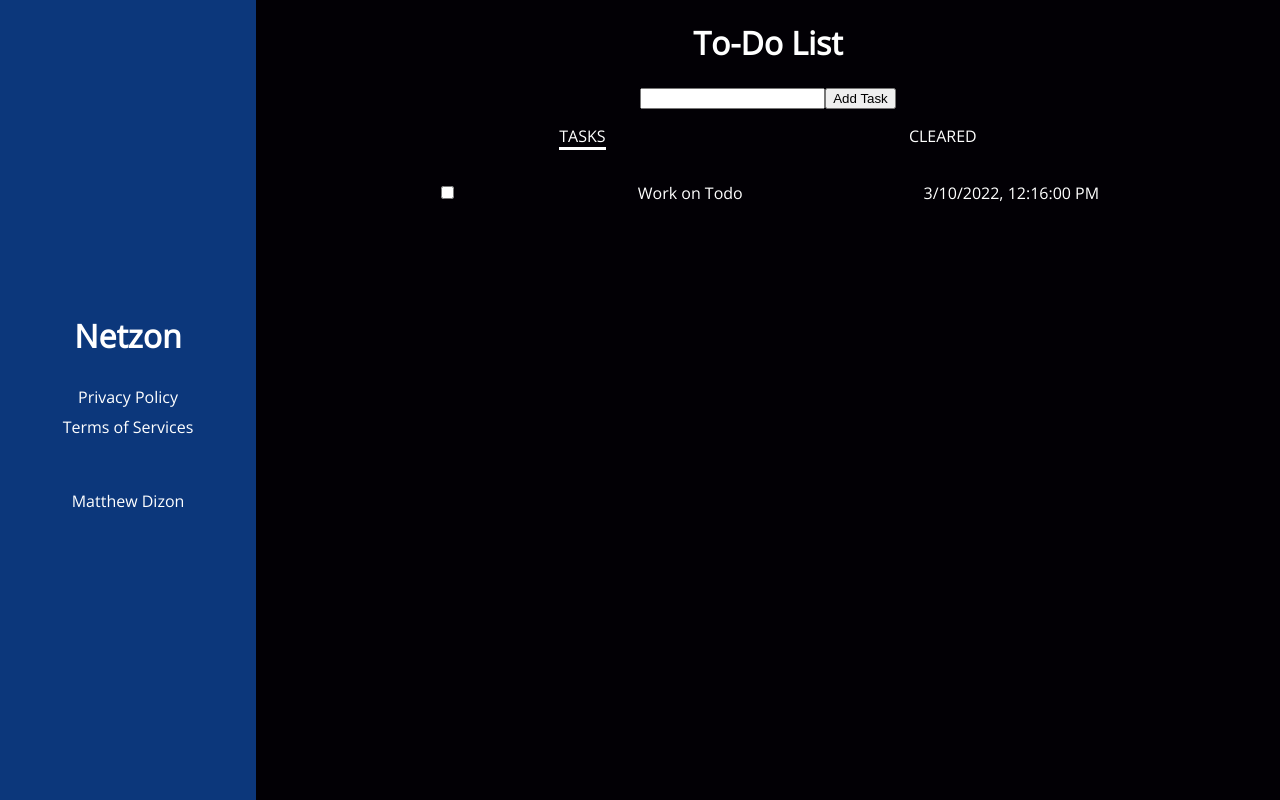
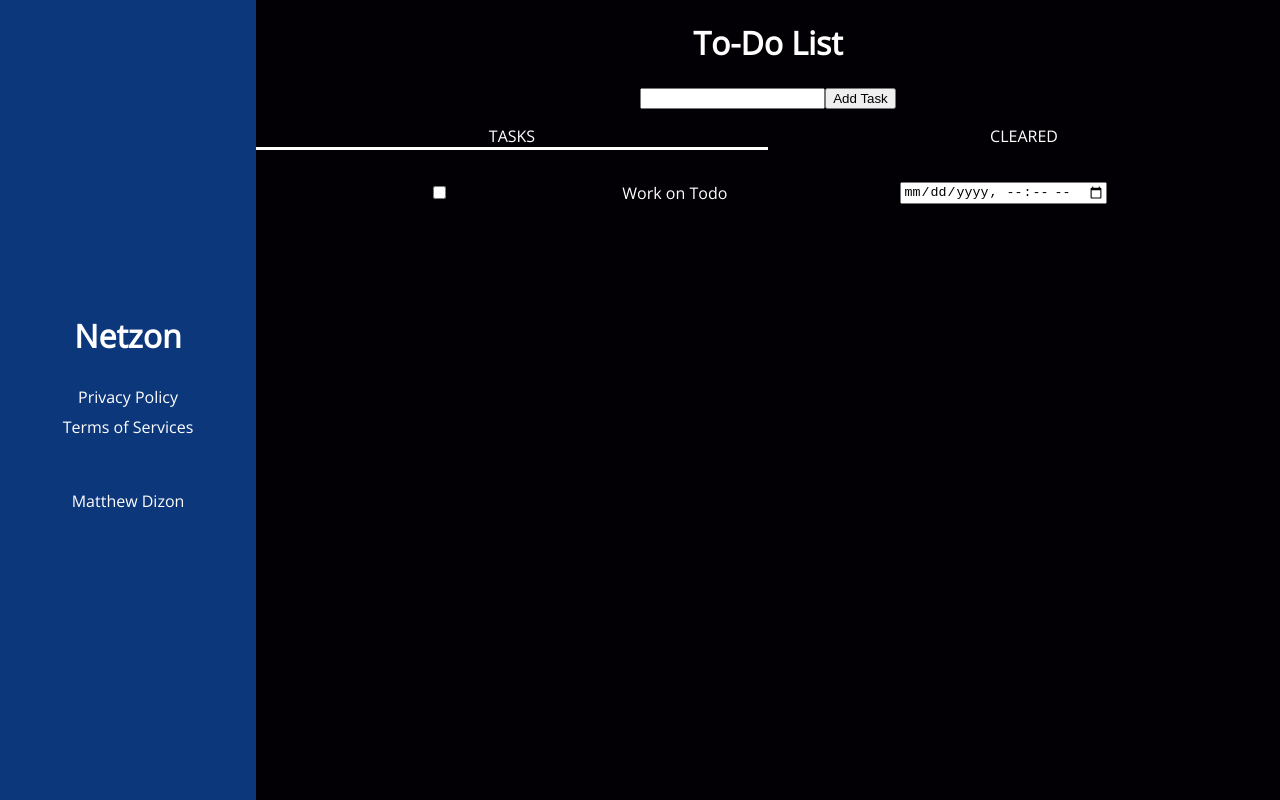
Before and after one commit to matthewdizon/netzon-todo-frontend, a React (Create React App) app: page / in a window 1280 px wide. Built offline with nearby package versions, Linux system fonts and the light colour scheme.

Commit message:
fixed clearing/unclearing bug array index conflict

```diff
--- a/src/App.tsx
+++ b/src/App.tsx
@@ -1,6 +1,7 @@
 import { useState, useEffect } from 'react';
 import './App.css';
 import styled from "styled-components"
+import { createNumericLiteral } from 'typescript';
 
 const TaskBoxContainer = styled.div`
   .taskbox-headers {
@@ -8,9 +9,11 @@ const TaskBoxContainer = styled.div`
     justify-content: space-evenly;
 
     .tab {
+      width: 50%;
       text-transform: uppercase;
 
       :hover{
+        border-bottom: solid 3px white;
         cursor: pointer;
       }
     }
@@ -37,15 +40,18 @@ const defaultTasks = [
     title: "Work on Todo",
     done: false,
     // deadline: new Date(2018, 11, 24, 10, 33, 30, 0),
-    deadline: Date.now(),
+    deadline: new Date(Date.now()).toLocaleString(),
+    date_finished: 0,
   },
 ]
 
 function App() {
 
+
   const [taskInput, setTaskInput] = useState("")
   const [tasks, setTasks] = useState(defaultTasks)
   const [tab, setTab] = useState(0)
+  console.log(tasks)
 
   const saveInput = (e) => {
     setTaskInput(e.target.value)
@@ -63,10 +69,11 @@ function App() {
   };
 
 
-  const setBool = (index) => {
-    console.log(tasks[index])
-    tasks[index].done = !tasks[index].done
-    // tasks[index]
+  const setBool = (title) => {
+    const curr_task = tasks.find(e => {return( e.title === title )})
+    if (curr_task) {
+      curr_task.done = !curr_task.done
+    }
   }
 
   const addTask = () => {
@@ -74,7 +81,8 @@ function App() {
       title: taskInput,
       done: false,
       // deadline: new Date(2018, 11, 24, 10, 33, 30, 0),
-      deadline: Date.now(),
+      deadline: new Date(Date.now()).toLocaleString(),
+      date_finished: Date.now(),
     }
 
     // Add New Task
@@ -88,12 +96,16 @@ function App() {
     console.log("hello")
   }, [tasks])
 
-  const Task = ({index, title, done, deadline}) => {
+  const Task = ({index, title, done, deadline, date_finished}) => {
     return(
       <TaskBox>
-        <input type="checkbox" defaultChecked={done} onChange={() => setBool(index)}/>
+        <input type="checkbox" defaultChecked={done} onChange={() => setBool(title)}/>
         <p>{title}</p>
-        <p>{new Date(deadline).toLocaleString()}</p>
+        {/* <p>{new Date(deadline).toLocaleString()}</p> */}
+        {/* <input type="datetime-local" defaultValue={Date.now()} onChange={e => console.log(e.target.value)}/> */}
+        <input type="datetime-local" value={deadline} onChange={e => console.log(e.target.value)}/>
+        {/* <input type="datetime-local" defaultValue={Date.now()} onChange={e => console.log()}/> */}
+        {done ? (<p>{new Date(date_finished).toLocaleString()}</p>) : null}
       </TaskBox>
     )
   }
@@ -108,10 +120,12 @@ function App() {
           {uncompletedTasks.map((task, index) => {
             return(
               <Task
+                key={index}
                 index={index}
                 title={task.title}
                 done={task.done}
                 deadline={task.deadline}
+                date_finished={task.date_finished}
               />
             )
           })}
@@ -119,7 +133,7 @@ function App() {
       )
     } else {
       return (
-        <h1>No Completed Tasks</h1>
+        <h1>No Tasks</h1>
       )
     }
   }
@@ -134,10 +148,12 @@ function App() {
           {completedTasks.map((task, index) => {
             return(
               <Task
+                key={index}
                 index={index}
                 title={task.title}
                 done={task.done}
                 deadline={task.deadline}
+                date_finished={task.date_finished}
               />
             )
           })}
```
